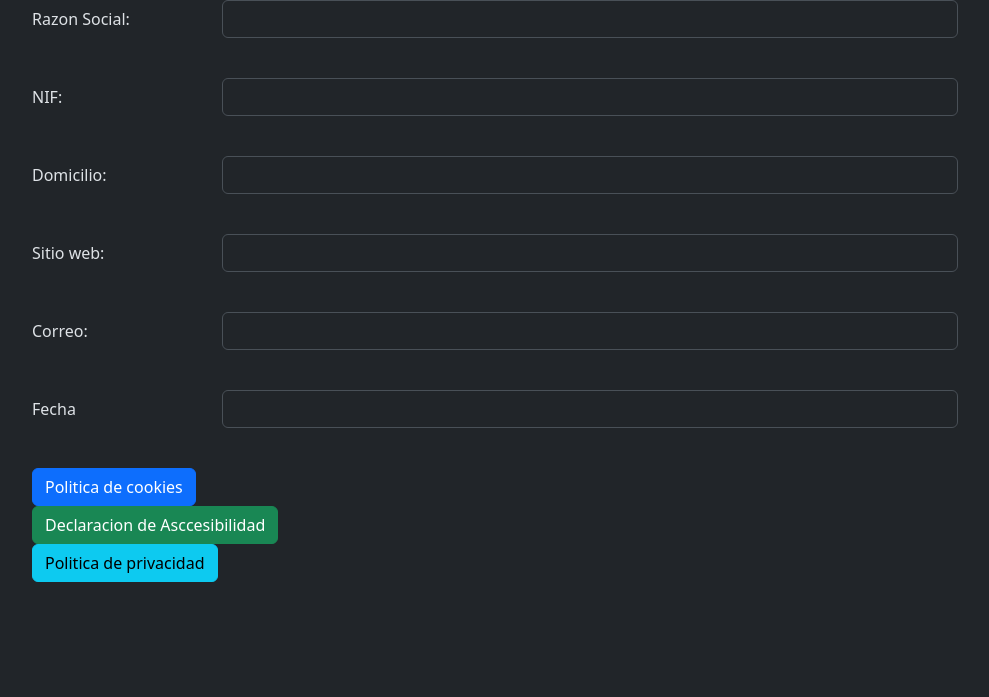
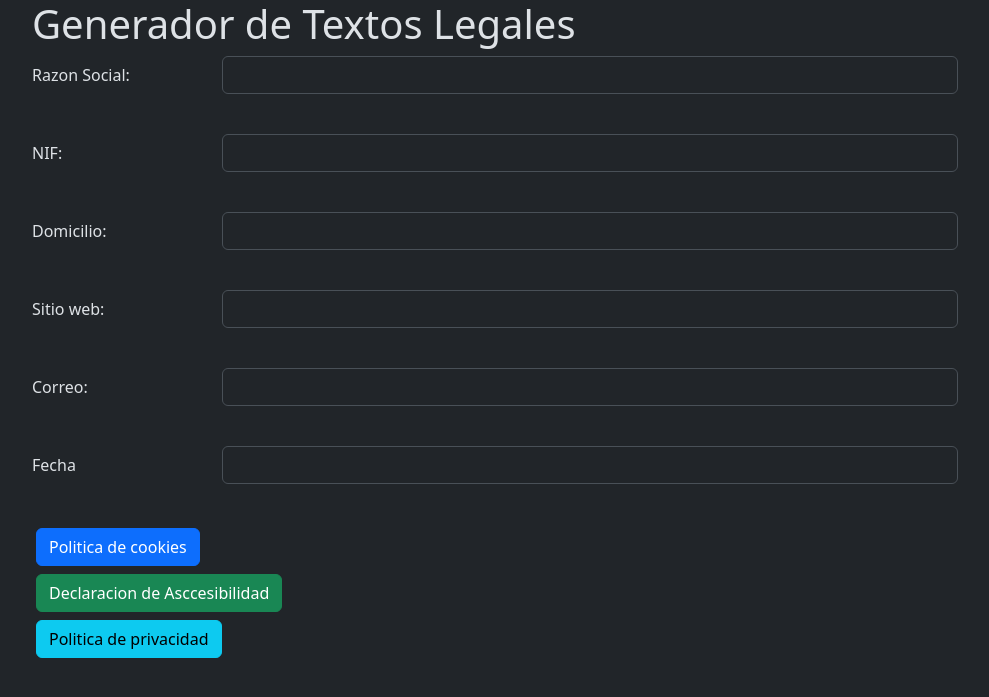
Before and after one commit to RuisuX10/Automatizacion-textos-legales, a PHP site: page / in a window 1280 px wide. Shown: the top 697 px of the page, without its empty margins (50-1039 px from the left). Run offline with PHP 8.4, Linux system fonts and the light colour scheme.

Commit message:
sistema funcionando

```diff
--- a/index.php
+++ b/index.php
@@ -10,6 +10,7 @@
   </head>
   <body>
     <div class="mb-3 container">
+        <h1 class="mx-auto">Generador de Textos Legales</h1>
         <form id="myForm" action="" method="POST" target="_blank">
             <div class="row mb-3 ">
                 <div class="col-sm-2">
@@ -59,9 +60,9 @@
                 <input type="text" name="fecha" id="fecha" class="form-control"><br>
                 </div>
             </div>
-            <button type="submit" data-action="./textos-legales/cookies.php" class="btn btn-primary">Politica de cookies</button><br>
-            <button type="submit" data-action="./textos-legales/accesibilidad.php" class="btn btn-success">Declaracion de Asccesibilidad</button><br>
-            <button type="submit" data-action="./textos-legales/privacidad.php" class="btn btn-info">Politica de privacidad</button>
+            <button type="submit" data-action="./textos-legales/cookies.php" class="btn btn-primary m-1">Politica de cookies</button><br>
+            <button type="submit" data-action="./textos-legales/accesibilidad.php" class="btn btn-success m-1">Declaracion de Asccesibilidad</button><br>
+            <button type="submit" data-action="./textos-legales/privacidad.php" class="btn btn-info m-1">Politica de privacidad</button>
         </form>
     </div>
 
--- a/textos-legales/cookies.php
+++ b/textos-legales/cookies.php
@@ -1,9 +1,6 @@
 <?php
 
     $razonSocial = $_POST['razonSocial'];
-
-    var_dump($_POST);
-    echo $razonSocial;
 
 ?>
 
```
